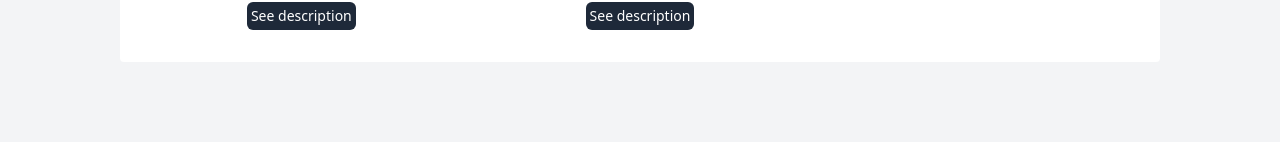
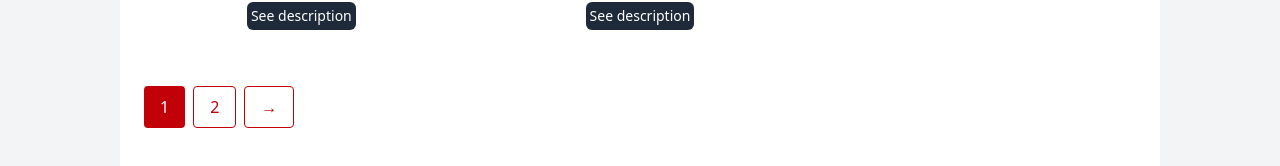
Before and after one commit to tanvidua9/ecommerce-project, a React (Vite) app: page / in a window 1280 px wide. Shown: the part 844-1010 px from the top of the page. Before the commit the page ends 986 px from the top, so only its background shows below. Built offline with nearby package versions, Linux system fonts and the light colour scheme.

Commit message:
Update ProductList.jsx

```diff
--- a/src/components/ProductList.jsx
+++ b/src/components/ProductList.jsx
@@ -57,6 +57,12 @@ function ProductList() {
           <Product key={index} {...product} />
         ))}
       </div>
+
+       <div className="flex justify-start mt-10 mb-10">
+            <button className="bg-red-700 text-white px-4 py-2 mr-2 rounded">1</button>
+            <button className="bg-white text-red-700 border border-red-700 px-4 py-2 mr-2 rounded">2</button>
+            <button className="bg-white text-red-700 border border-red-700 px-4 py-2 rounded">→</button>
+        </div>
     </>
   );
 }
```
